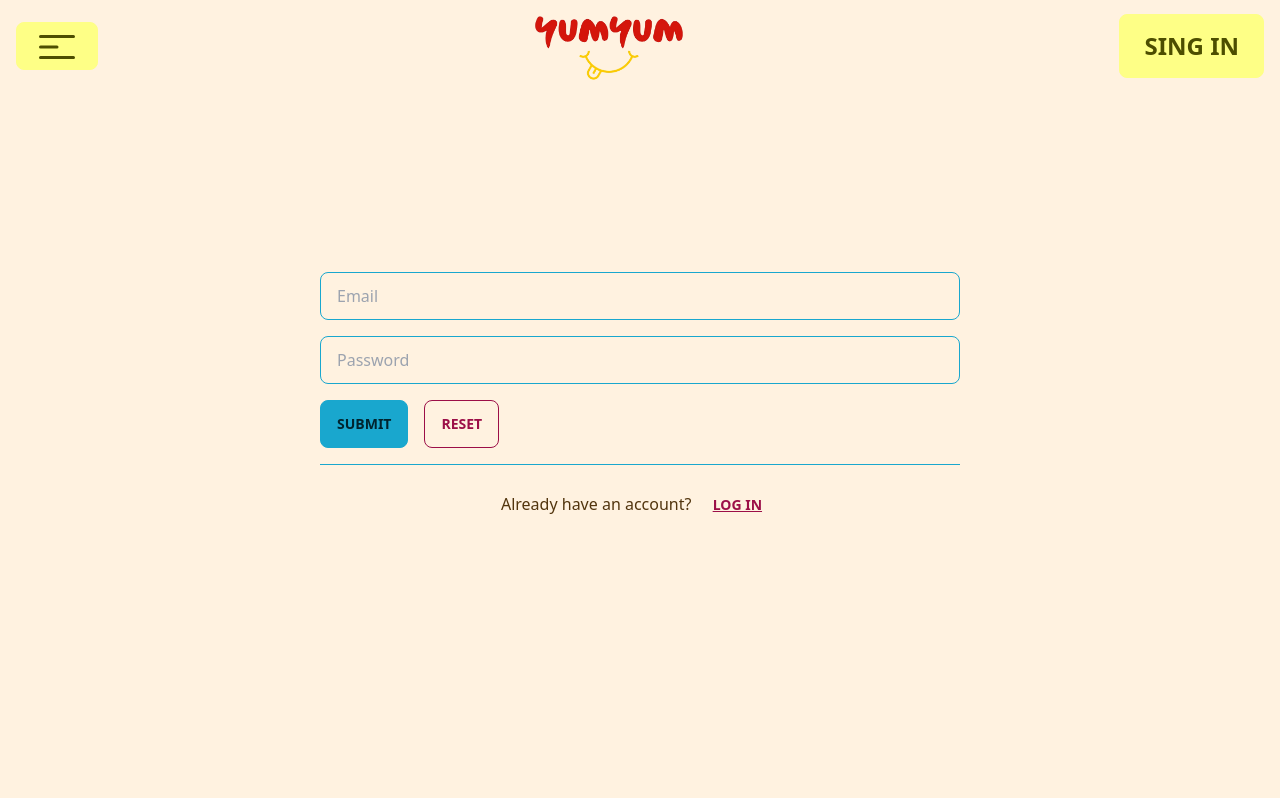
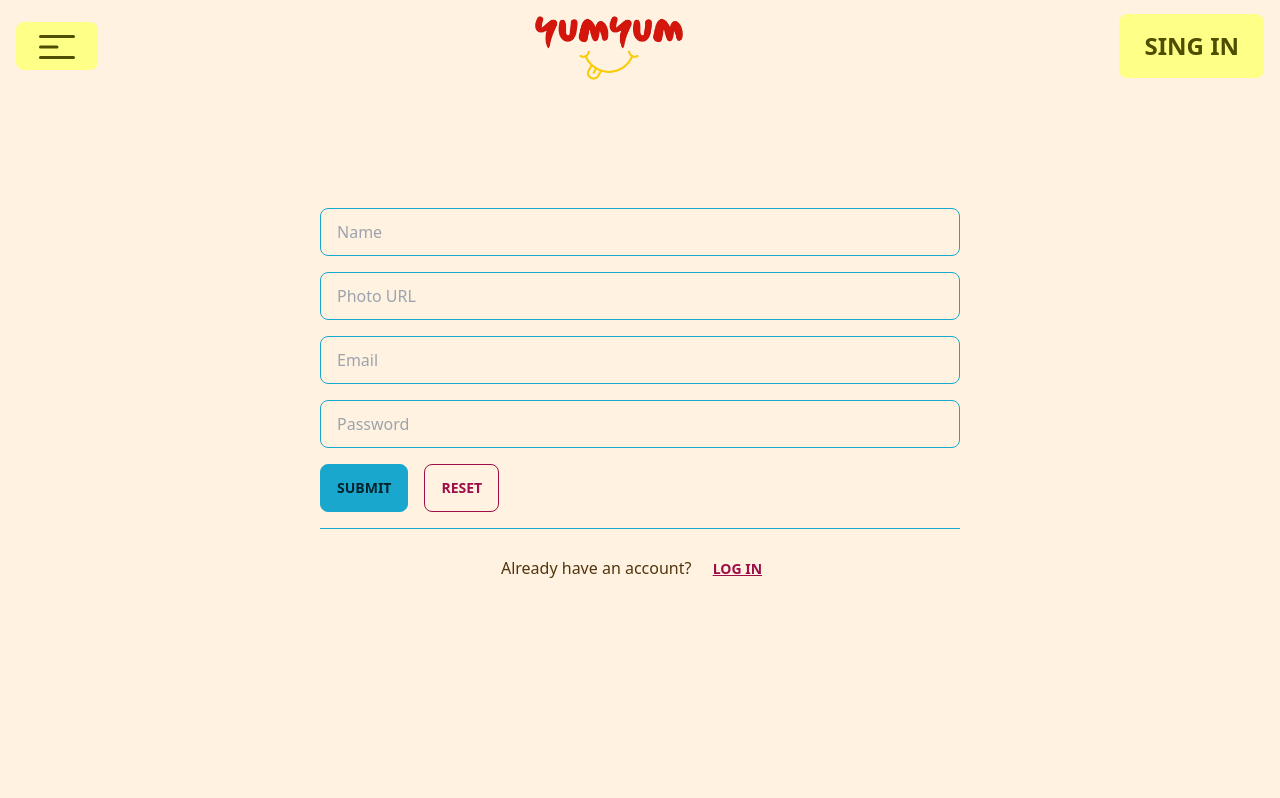
Before and after one commit to aHasnat1997/yum-yum-cuisine-client, a React (Vite) app: page /register in a window 1280 px wide. Shown: the top 798 px of the page. Built offline with nearby package versions, Linux system fonts and the light colour scheme.

Commit message:
register page add

```diff
--- a/src/pages/Login.jsx
+++ b/src/pages/Login.jsx
@@ -9,8 +9,8 @@ const Login = () => {
     <div>
       <div className='h-screen flex flex-col justify-center items-center'>
         <form className='w-1/2 flex flex-col gap-4'>
-          <input type="email" placeholder="Email" className="input input-bordered input-secondary w-full" />
-          <input type="password" placeholder="Password" className="input input-bordered input-secondary w-full" />
+          <input type="email" placeholder="Email" className="input input-bordered input-secondary w-full" required />
+          <input type="password" placeholder="Password" className="input input-bordered input-secondary w-full" required />
           <div className='flex gap-4'>
             <input type="submit" value="Submit" className='btn btn-secondary' />
             <input type="reset" value="Reset" className='btn btn-outline btn-accent' />
--- a/src/pages/Register.jsx
+++ b/src/pages/Register.jsx
@@ -7,15 +7,16 @@ const Register = () => {
     <div>
       <div className='h-screen flex flex-col justify-center items-center'>
         <form className='w-1/2 flex flex-col gap-4'>
-          <input type="email" placeholder="Email" className="input input-bordered input-secondary w-full" />
-          <input type="password" placeholder="Password" className="input input-bordered input-secondary w-full" />
+          <input type="text" placeholder="Name" className="input input-bordered input-secondary w-full" required />
+          <input type="text" placeholder="Photo URL" className="input input-bordered input-secondary w-full" required />
+          <input type="email" placeholder="Email" className="input input-bordered input-secondary w-full" required />
+          <input type="password" placeholder="Password" className="input input-bordered input-secondary w-full" required />
           <div className='flex gap-4'>
             <input type="submit" value="Submit" className='btn btn-secondary' />
             <input type="reset" value="Reset" className='btn btn-outline btn-accent' />
           </div>
         </form>
         <hr className='w-1/2 border-1 border-secondary my-4' />
-        <div className=''></div>
         <div>
           <p>Already have an account? <Link to='/login' className='btn btn-link text-accent'>Log In</Link></p>
         </div>
```
